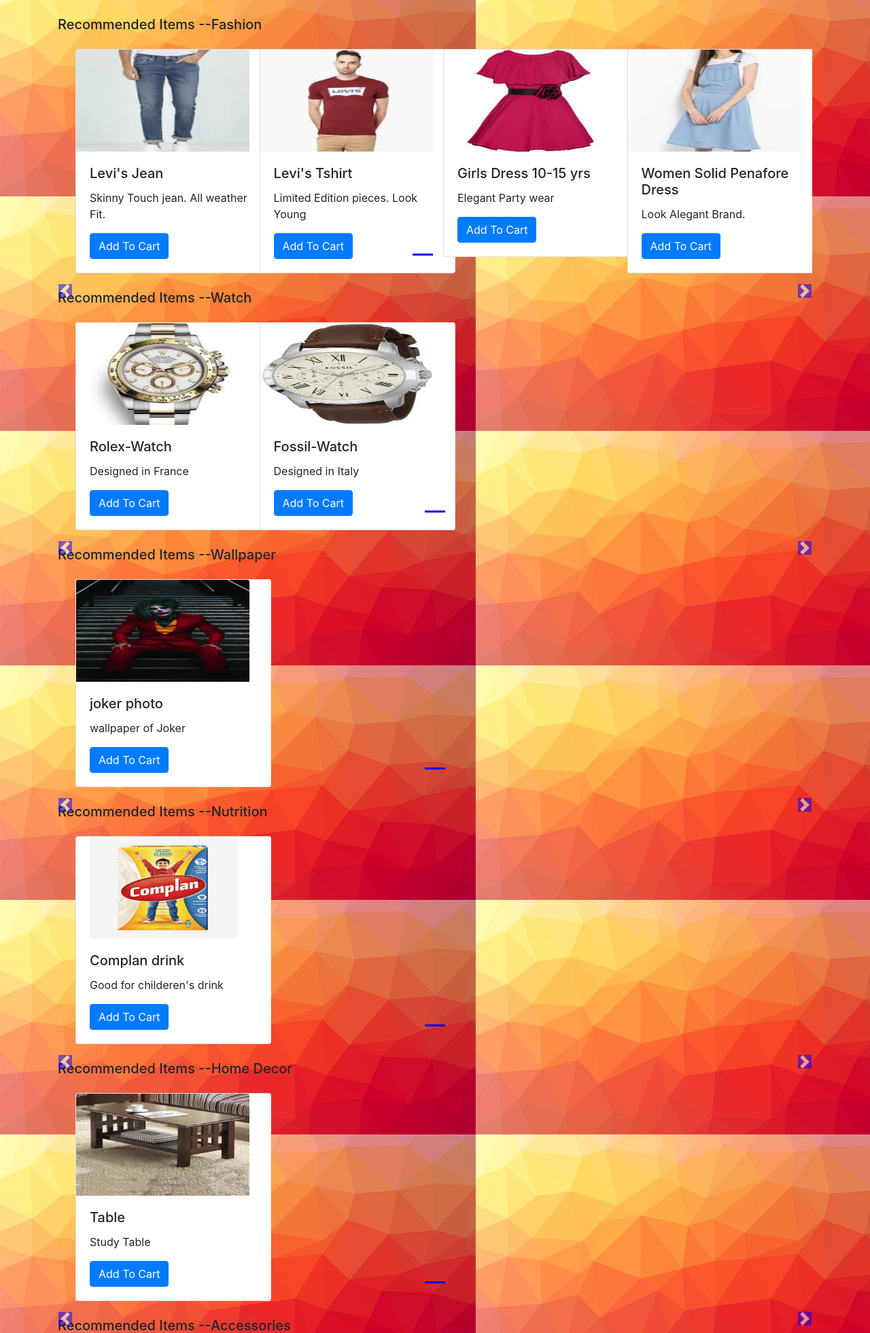
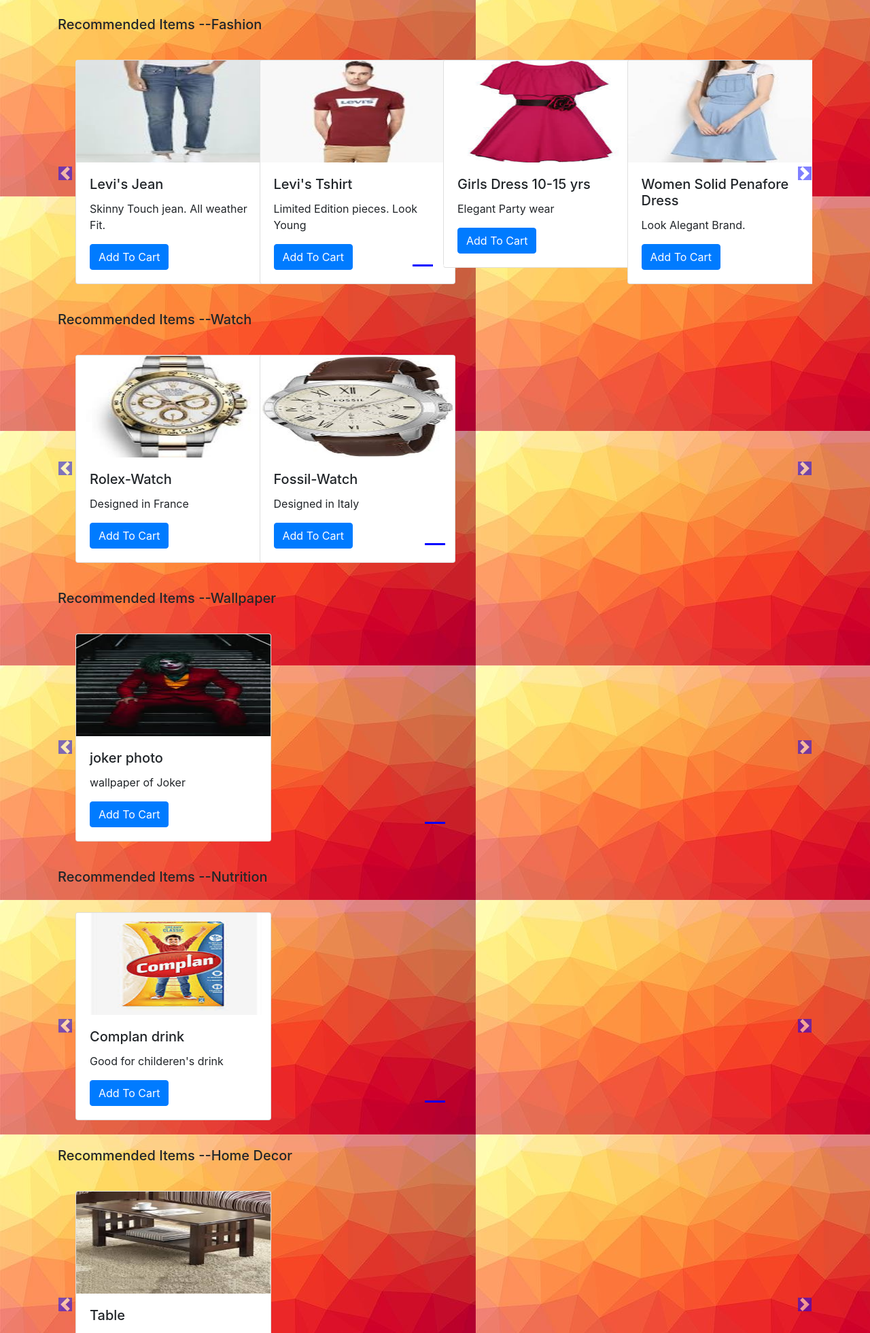
Before and after one commit to Sandeep-Sambyal/E-commerce-Site, a Django app: page /shop/ in a window 1280 px wide. Shown: the part 56-2017 px from the top of the page at 68% size. Run offline with Django 3.2, Linux system fonts and the light colour scheme; data comes from the database, SQL or seed files in the repository; both versions use the stored data as it was after the commit; some libraries are stand-ins or nearby versions.

Commit message:
row and column added for bootstrap and moved left right swap button in middle

```diff
--- a/ecart/templates/ecart/index.html
+++ b/ecart/templates/ecart/index.html
@@ -17,7 +17,7 @@ background-image : url("{%static 'ecart/backgroundimage.jpg' %}");
 
           .col-md-3 img{
 
-          max-width: 255px;
+          width: auto;
           height: 150px;
           }
 
@@ -32,15 +32,18 @@ background-image : url("{%static 'ecart/backgroundimage.jpg' %}");
           body .carousel-control-prev-icon,
           body .carousel-control-next-icon{
           background-color: blue;
+
           }
           .carousel-control-prev,
           .carousel-control-next{
           top: auto;
            bottom: auto;
+            padding-top: 173px;
           }
            body .no-padding{
            padding-left: 0,
            padding-right: 0;
+
            }
  {% endblock %}
 
@@ -48,8 +51,10 @@ background-image : url("{%static 'ecart/backgroundimage.jpg' %}");
 
 <div class="container">
     {% for product,range,nSlides in allProds %}
+
     <h5 class="my-4">Recommended Items --{{product.0.category}}</h5>
-<div id="demo{{forloop.counter}}" class="carousel slide my-3" data-ride="carousel">
+    <div class="row">
+<div id="demo{{forloop.counter}}" class="col carousel slide my-3" data-ride="carousel">
     <ul class="carousel-indicators">
       <li data-target="#demo" data-slide-to="0" class="active"></li>
 
@@ -65,10 +70,10 @@ background-image : url("{%static 'ecart/backgroundimage.jpg' %}");
 
         {% for i in product %}
         <div class="col-xs-3 col-sm-3 col-md-3">
-          <div class="card" style="width: 18rem;">
+          <div class="card" style="width: 18rem; ">
             <img src='/media/{{i.image}}' class="card-img-top" alt="...">
             <div class="card-body">
-              <h5 class="card-title">{{i.product_name}}</h5>
+              <h5 class="card-title" style="display:in-line;">{{i.product_name}}</h5>
               <p class="card-text">{{i.desc}}</p>
                 <button class="btn btn-primary cart" id="pr{{i.id}}">Add To Cart</button>
             </div>
@@ -92,7 +97,7 @@ background-image : url("{%static 'ecart/backgroundimage.jpg' %}");
     <a class="carousel-control-next" href="#demo{{forloop.counter}}" data-slide="next">
         <span class="carousel-control-next-icon"></span>
     </a>
-
+</div>
 {% endfor %}
 
 </div>
```
Also changed, not shown: db.sqlite3.
